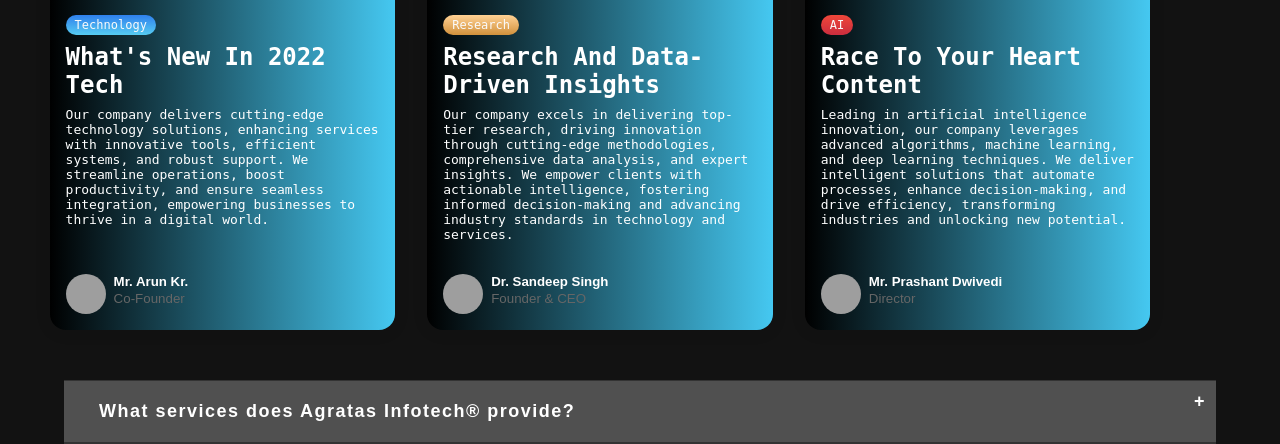
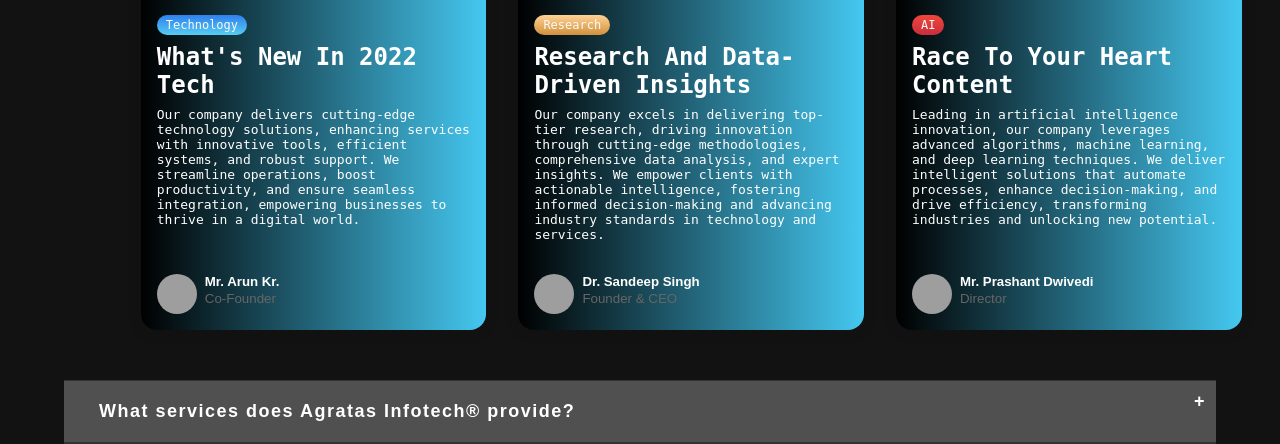
Before and after one commit to CipherNinja/AIPL_SOURCE_CODE, a Django app: page / in a window 1280 px wide. Shown: the part 1092-1536 px from the top of the page. Run offline with Django 4.2, Linux system fonts and the light colour scheme; grey boxes are pictures that could not be loaded.

Commit message:
blog section is aligned in center

```diff
--- a/AIPL_WEB_ERP/AIPL/FrontEnd/static/css/blog_section.css
+++ b/AIPL_WEB_ERP/AIPL/FrontEnd/static/css/blog_section.css
@@ -18,6 +18,13 @@ max-width: 1200px;
 margin-block: 2rem;
 gap: 2rem;
 }
+
+/* Adjust margin for larger screens */
+@media (min-width: 768px) {
+    .container {
+      margin-left: 8%;
+    }
+  }
 
 img {
 max-width: 100%;
```
